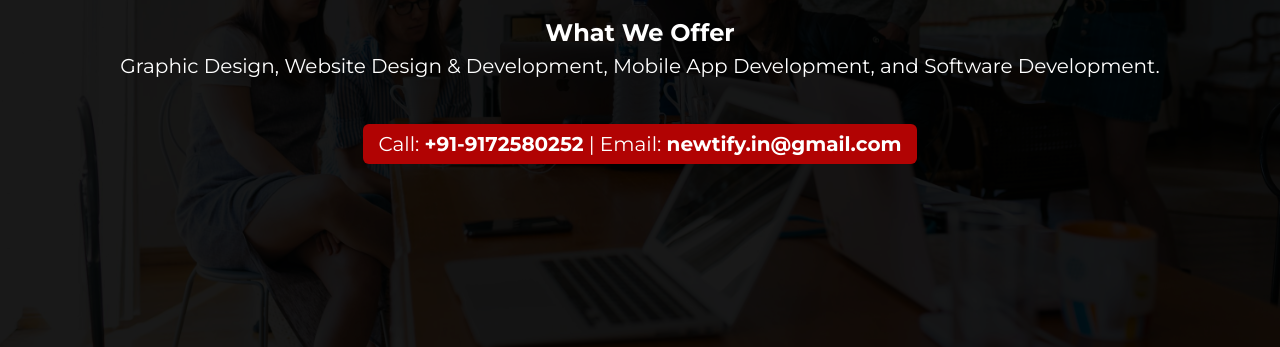
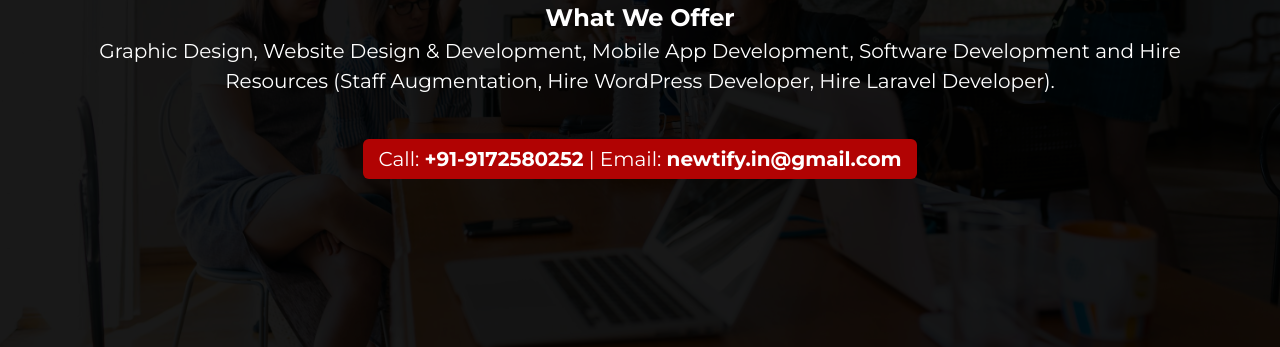
Before and after one commit to balajigahire/newtify, a plain HTML site: page index.html in a window 1280 px wide. Shown: the part 453-800 px from the top of the page. Drawn offline with nearby package versions, Linux system fonts and the light colour scheme; a web font is replaced by a local one.

Commit message:
Update index.html

```diff
--- a/index.html
+++ b/index.html
@@ -30,7 +30,7 @@
 
             <p class="fs-5 text-white">
               <b class="fs-4">What We Offer</b><br>
-              Graphic Design, Website Design & Development, Mobile App Development, and Software Development.
+              Graphic Design, Website Design & Development, Mobile App Development, Software Development and Hire Resources (Staff Augmentation, Hire WordPress Developer, Hire Laravel Developer).
             </p>
 
             <div class="mt-5 text-white fs-5">
```
